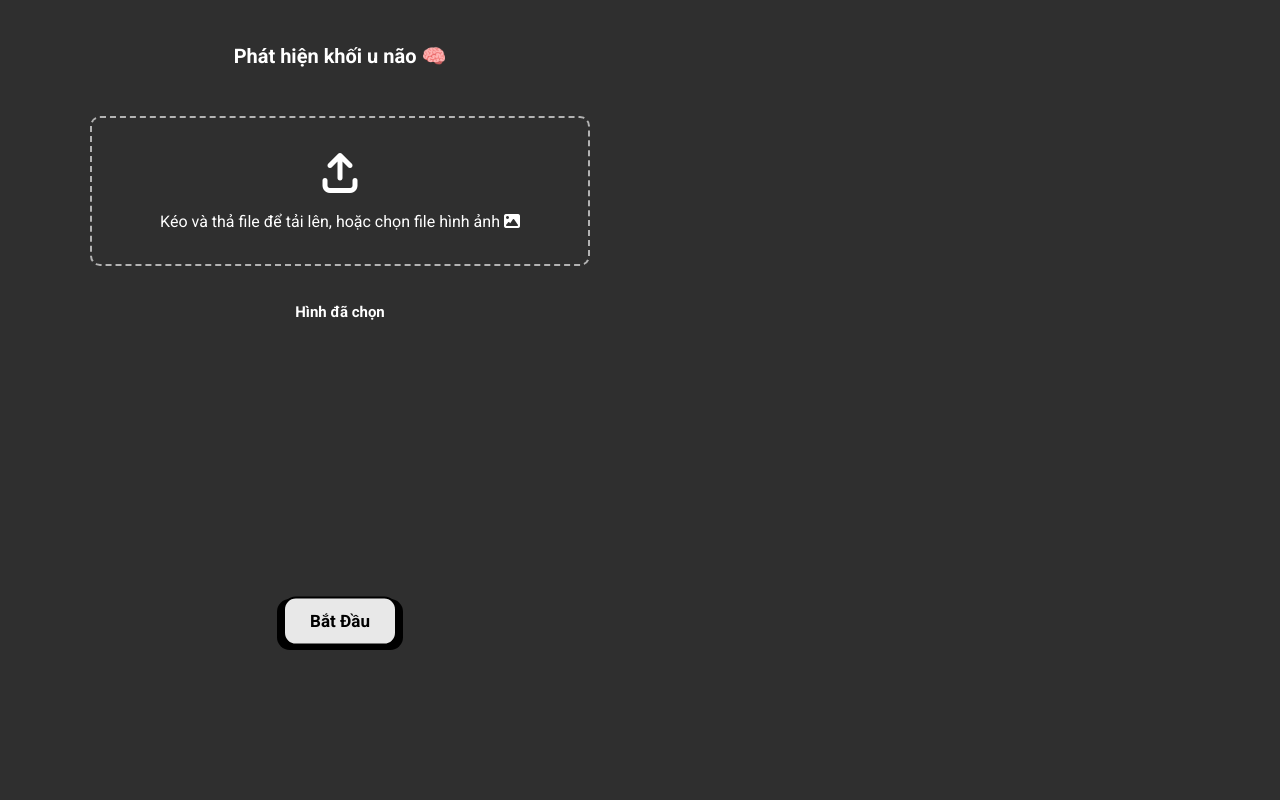
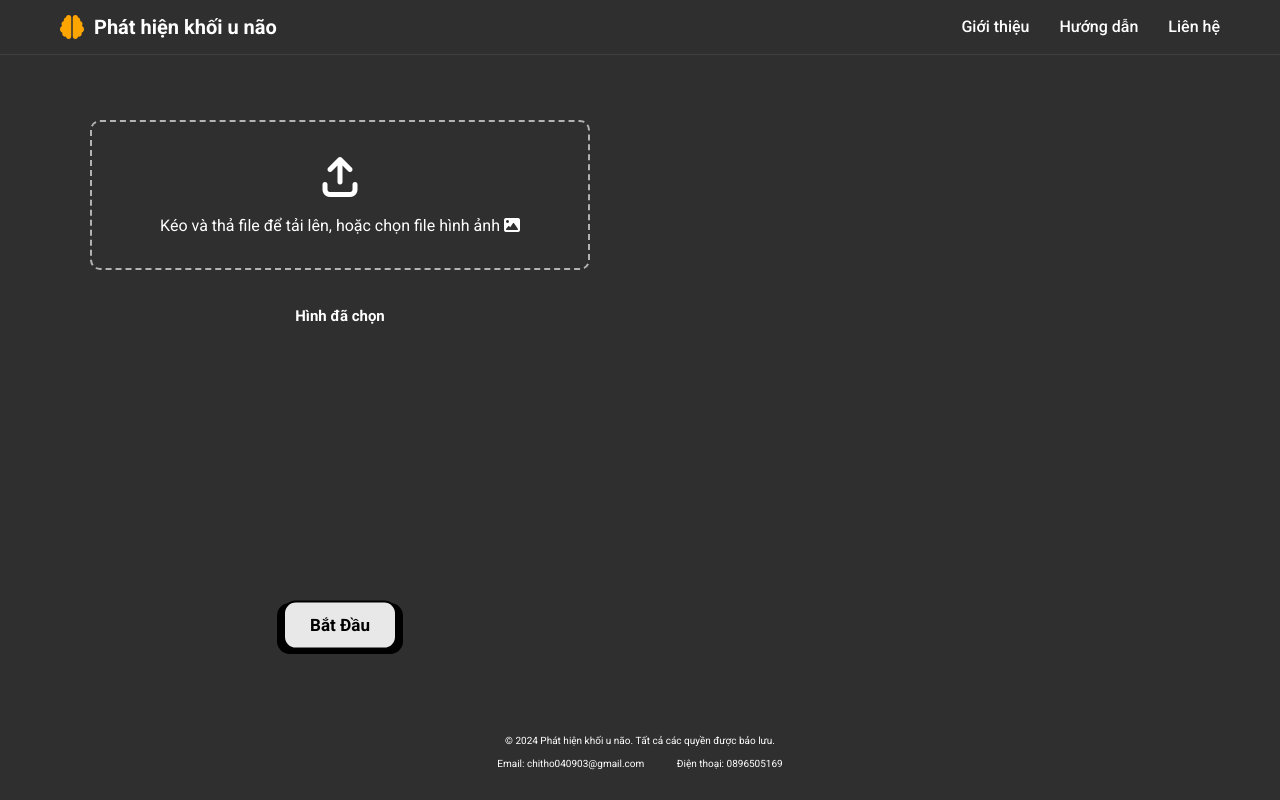
Before and after one commit to tho493/brain-tumor-detection, a Flask app: page / in a window 1280 px wide. Run offline with Flask 3, Linux system fonts and the light colour scheme.

Commit message:
v1.2.2: Add header and footer. Fix cannot choose image

```diff
--- a/app.py
+++ b/app.py
@@ -14,8 +14,8 @@ model = YOLO(os.path.join(dir_path,'best.pt'))
 app = Flask(__name__)
 cors = CORS(app)
 app.config['CORS_HEADERS'] = 'Content-Type'
-app.config['DEBUG'] = True
-app.config['TESTING'] = True
+# app.config['DEBUG'] = True
+# app.config['TESTING'] = True
 
 def get_cv2_image_from_base64_string(b64str):
     encoded_data = b64str.split(',')[1]
--- a/static/assets/css/style.css
+++ b/static/assets/css/style.css
@@ -1,5 +1,16 @@
+:root {
+    --white-color: white;
+    --black-color: #2f2f2f;
+}
+body {
+    display: flex;
+    flex-direction: column;
+    min-height: 100vh;
+}
+
 .wrapper {
     display: flex;
+    margin-top: 80px; /* Add margin to main content to account for fixed navbar */
 }
 
 .content {
@@ -19,6 +30,151 @@
     color: var(--white-color);
     text-align: center;
 }
+
+/* Navbar */
+.navbar {
+    width: 100%;
+    background-color: var(--black-color);
+    padding: 1.5rem 0;
+    border-bottom: 1px solid #3f3f3f;
+    position: fixed;
+    top: 0;
+    left: 0;
+    z-index: 1000;
+}
+
+.nav-content {
+    max-width: 1200px;
+    margin: 0 auto;
+    display: flex;
+    justify-content: space-between;
+    align-items: center;
+    padding: 0 2rem;
+}
+
+.nav-logo {
+    display: flex;
+    align-items: center;
+    text-decoration: none;
+}
+
+.nav-logo__text {
+    color: var(--white-color);
+    font-size: 2rem;
+    font-weight: 700;
+    margin-left: 1rem;
+}
+
+.nav-logo__icon {
+    font-size: 2.4rem;
+    color: orange;
+}
+
+.nav-menu {
+    display: flex;
+    list-style: none;
+    margin: 0;
+    padding: 0;
+}
+
+.nav-menu__item {
+    margin-left: 3rem;
+}
+
+.nav-menu__link {
+    color: var(--white-color);
+    text-decoration: none;
+    font-size: 1.6rem;
+    font-weight: 500;
+    transition: color 0.2s ease;
+}
+
+.nav-menu__link:hover {
+    color: orange;
+}
+
+/* Mobile menu button */
+.nav-mobile-btn {
+    display: none;
+    font-size: 2.4rem;
+    color: var(--white-color);
+    background: none;
+    border: none;
+    cursor: pointer;
+}
+
+/* Responsive adjustments */
+@media (max-width: 768px) {
+    .nav-mobile-btn {
+        display: block;
+    }
+
+    .nav-menu {
+        display: none;
+        position: absolute;
+        top: 100%;
+        left: 0;
+        width: 100%;
+        background-color: var(--black-color);
+        padding: 2rem;
+        flex-direction: column;
+    }
+
+    .nav-menu.active {
+        display: flex;
+    }
+
+    .nav-menu__item {
+        margin: 1rem 0;
+    }
+}
+/* End navbar */
+
+/* Footer */
+.footer {
+    background-color: var(--black-color);
+    color: var(--white-color);
+    padding: 20px 0;
+    text-align: center;
+    margin-top: auto;
+    /* Đẩy footer xuống dưới cùng */
+}
+
+.footer-content {
+    max-width: 1200px;
+    margin: auto;
+    padding: 0 20px;
+    /* Thêm khoảng cách bên trái và phải */
+}
+
+.footer-links {
+    list-style: none;
+    padding: 0;
+}
+
+.footer-links li {
+    display: inline;
+    margin: 0 15px;
+}
+
+.footer-links a {
+    color: var(--white-color);
+    text-decoration: none;
+    transition: color 0.2s ease;
+}
+
+.footer-links a:hover {
+    color: orange;
+}
+
+/* Responsive adjustments */
+@media (max-width: 768px) {
+    .footer-content {
+        padding: 0 10px;
+        /* Điều chỉnh padding cho màn hình nhỏ */
+    }
+}
+/* End footer */
 
 /* Form chọn ảnh */
 
@@ -105,6 +261,9 @@
     border-radius: 10px;
     height: 100%;
     position: relative;
+
+    transform: translateZ(0);
+    will-change: transform;
 
     transition: transform 0.3s ease;
     cursor: pointer;
@@ -367,10 +526,7 @@ button:active .button_top {
 }
 
 @keyframes skeletonNCKH {
-    0% {
-        background-position: -450px 0;
-    }
-    100% {
+    to {
         background-position: 450px 0;
     }
 }
--- a/static/assets/js/index.js
+++ b/static/assets/js/index.js
@@ -1,3 +1,8 @@
+// Mobile button
+document.querySelector('.nav-mobile-btn').addEventListener('click', function() {
+    document.querySelector('.nav-menu').classList.toggle('active');
+});
+
 const input = document.querySelector("#fileInput");
 const formImage = document.getElementById("formImage");
 
@@ -54,14 +59,14 @@ input.addEventListener('change', (e) => {
 });
 
 function handleFiles(files) {
-    document.getElementById("form-selected").innerHTML = "";
 
-    [...files].forEach(file, index => {
+    [...files].forEach(file => {
+        document.getElementById("form-selected").innerHTML = "";
         const reader = new FileReader();
 
         reader.onload = (event) => {
             const src = event.target.result;
-            add_image(src, file.name, index);
+            add_image(src, file.name);
         };
         reader.readAsDataURL(file);
     });
--- a/templates/index.html
+++ b/templates/index.html
@@ -4,7 +4,9 @@
 <head>
     <meta charset="UTF-8">
     <meta name="viewport" content="width=device-width, initial-scale=1.0">
-    <title>Phát hiện khối u não</title>
+    <meta name="description" content="Phát hiện khối u não bằng trí tuệ nhân tạo - Công cụ hỗ trợ chẩn đoán">
+    <meta name="keywords" content="phát hiện u não, AI chẩn đoán u não, khối u não">
+    <title>Phát hiện khối u não | AI Diagnosis Tool</title>
     <link rel="shortcut icon" href="static/assets/img/Remove-bg.ai_1727357219654.png" type="image/x-icon">
     <link rel="stylesheet" href="https://cdnjs.cloudflare.com/ajax/libs/font-awesome/6.4.0/css/all.min.css"
         integrity="sha512-iecdLmaskl7CVkqkXNQ/ZH/XLlvWZOJyj7Yy7tcenmpD1ypASozpmT/E0iPtmFIB46ZmdtAc9eNBvH0H/ZpiBw=="
@@ -31,13 +33,39 @@
             <button onclick="zoomOut()">Zoom Out</button>
         </div>
     </div>
+
+    <nav class="navbar">
+        <div class="nav-content">
+            <a href="#" class="nav-logo">
+                <i class="fas fa-brain nav-logo__icon"></i>
+                <span class="nav-logo__text">Phát hiện khối u não</span>
+            </a>
+
+            <button class="nav-mobile-btn">
+                <i class="fas fa-bars"></i>
+            </button>
+
+            <ul class="nav-menu">
+                <li class="nav-menu__item">
+                    <a href="#" class="nav-menu__link">Giới thiệu</a>
+                </li>
+                <li class="nav-menu__item">
+                    <a href="#" class="nav-menu__link">Hướng dẫn</a>
+                </li>
+                <li class="nav-menu__item">
+                    <a href="#" class="nav-menu__link">Liên hệ</a>
+                </li>
+            </ul>
+        </div>
+    </nav>
+
     <div class="wrapper">
         <div class="content">
             <div data-aos="flip-left"
                  data-aos-easing="ease-out-cubic"
                  data-aos-duration="1000"
                  class="form">
-                <h1 class="heading">Phát hiện khối u não 🧠</h1>
+                <!-- <h1 class="heading">Phát hiện khối u não 🧠</h1> -->
 
                 <!-- Form Thêm Ảnh -->
                 <div class="form-image" id="formImage">
@@ -57,7 +85,7 @@
 
                 <!-- Form Button -->
                 <div class="form-btn">
-                    <button id="show_result">
+                    <button id="show_result" aria-label="Upload Image">
                         <span class="button_top"> Bắt Đầu </span>
                     </button>
                 </div>
@@ -70,6 +98,16 @@
         </div>
     </div>
 
+    <footer class="footer">
+        <div class="footer-content">
+            <p>&copy; 2024 Phát hiện khối u não. Tất cả các quyền được bảo lưu.</p>
+            <ul class="footer-links">
+                <li>Email: <a href="mailto:chitho040903@gmail.com">chitho040903@gmail.com</a></li>
+                <li>Điện thoại: <a href="tel:+84896505169">0896505169</a></li>
+            </ul>
+        </div>
+    </footer>
+
     <script src="static/assets/js/view-image.js"></script>
     <script src="static/assets/js/index.js"></script>
     <script src="https://cdn.jsdelivr.net/npm/aos@2.3.4/dist/aos.js"></script>
```
Also changed, not shown: README.md.
